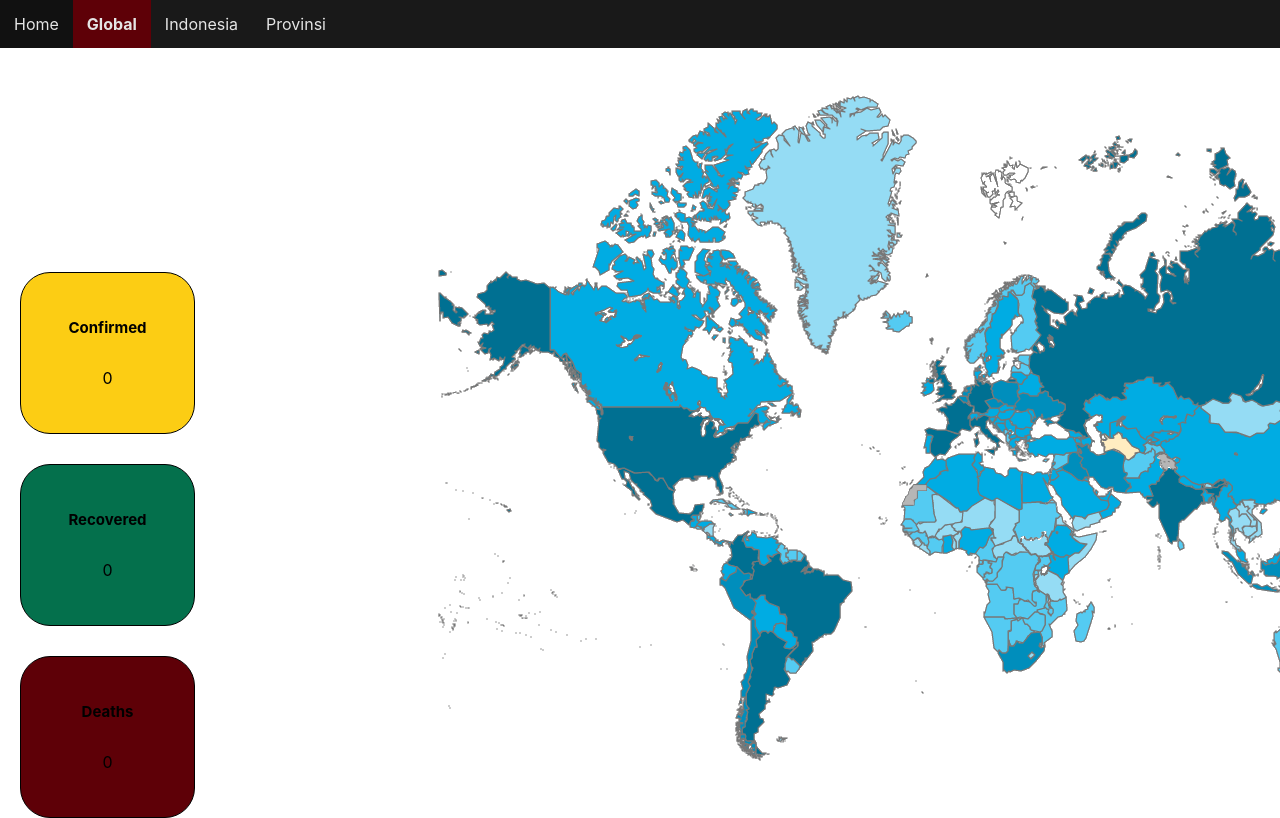
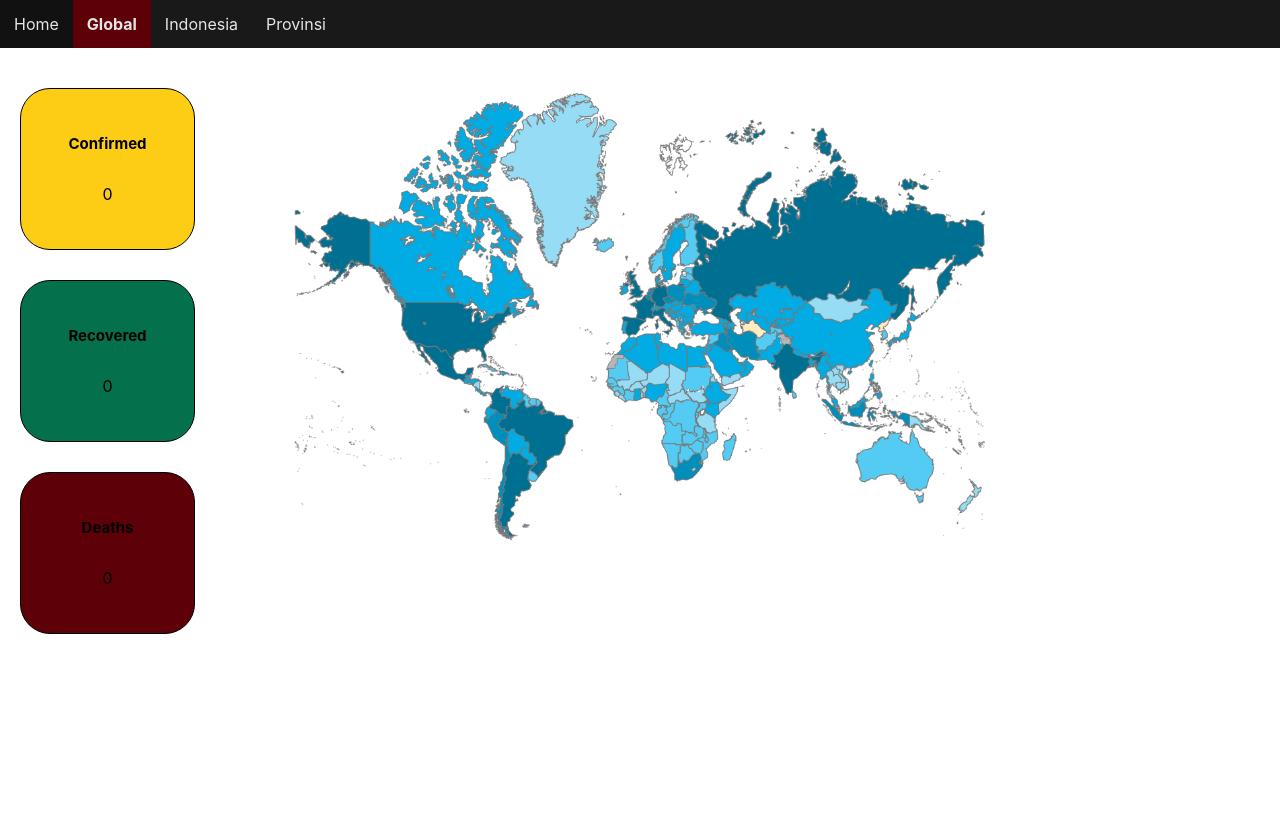
Before and after one commit to charley-rantung/web-covidtracker, a React (Create React App) app: page /global in a window 1280 px wide. Built offline with nearby package versions, Linux system fonts and the light colour scheme; no server answers.

Commit message:
Update Styles

```diff
--- a/src/Pages/Global/styles.css
+++ b/src/Pages/Global/styles.css
@@ -5,18 +5,20 @@
 
 .reportGlobal {
     display: flex;
-    height: 730px;
+    flex: 1;
+    height: 100%;
     width: 100%;
     background-image: url('../../assets/globalmap2.png');
     background-repeat: no-repeat;
     flex-direction: column;
     justify-content: flex-end;
+    background-size: contain;
 }
 
 .cardsGlobal {
     display: flex;
     margin-left: 20px;
-    margin-top: 30px;
+    margin-bottom: 30px;
     width: 173px;
     height: 160px;
     align-items: center;
--- a/src/Pages/Home/styles.css
+++ b/src/Pages/Home/styles.css
@@ -5,12 +5,12 @@
 
 .bgHome {
     display: flex;
-    height: 732px;
-    width: 100%;
     justify-content: center;
+    background-size: contain;
 
 }
 
 .bgHome img {
     width: 600px;
+    background-size: contain;
 }
--- a/src/Pages/Indonesia/styles.css
+++ b/src/Pages/Indonesia/styles.css
@@ -5,10 +5,12 @@
 
 .reportIndo {
     display: flex;
-    height: 730px;
+    flex: 1;
+    height: 100%;
     width: 100%;
     background-image: url('../../assets/indonesiamap2.png');
     background-repeat: no-repeat;
+    background-size: contain;
     flex-direction: column;
     justify-content: flex-end;
 }
@@ -16,7 +18,6 @@
 .cardsIndo {
     display: flex;
     margin-left: 20px;
-    margin-top: 30px;
     width: 173px;
     height: 160px;
     align-items: center;
@@ -24,4 +25,5 @@
     flex-direction: column;
     border-radius: 30px;
     border: 1px solid black;
+    margin-bottom: 30px;
 }
--- a/src/Pages/Provinsi/index.js
+++ b/src/Pages/Provinsi/index.js
@@ -18,6 +18,12 @@ const Provinsi = () => {
         <div className="ContainerProvinsi">
             {
                 data.map((items) => {
+                    if(items.provinsi.includes('Indonesia')){
+                        return (
+                            <div></div>
+                        )
+                    }
+                    else{
                         return(
                             <div className="cardProvinsi">
                                 <p style={{fontSize: 15, fontWeight: 'bold'}}>&emsp;&nbsp;{items.provinsi}</p>
@@ -34,6 +40,7 @@ const Provinsi = () => {
                                 </div>
                             </div>
                     )
+                    }
                 })
             }
         </div>
```
Lines whose indentation alone changed are shown as unchanged.
